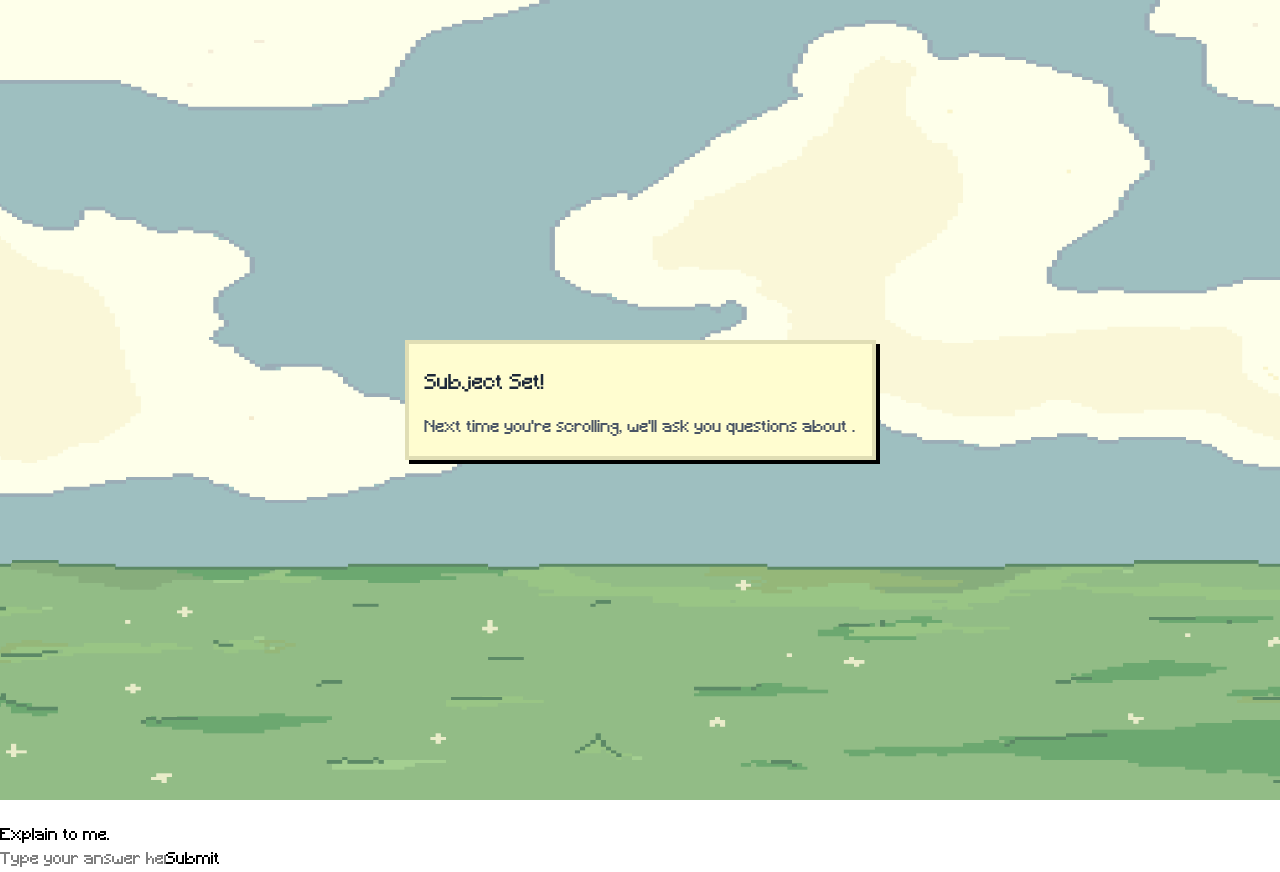
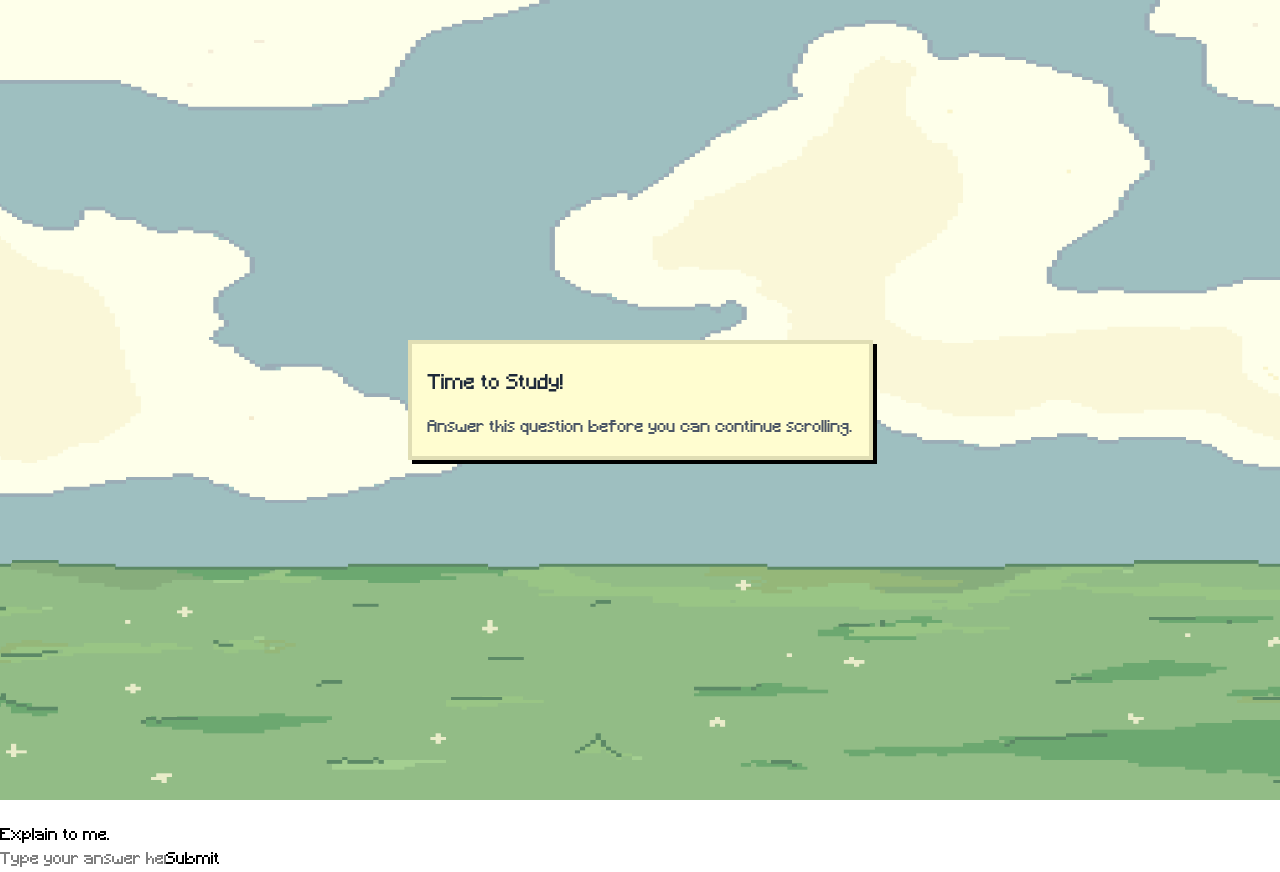
Before and after one commit to OliveOfTheBranch/2026-WDCCxSESA-Hackathon, a React (Vite) app: page / in a window 1280 px wide. Built offline with nearby package versions, Linux system fonts and the light colour scheme.

Commit message:
refactor: redirect param uses subject instead

```diff
--- a/src/App.tsx
+++ b/src/App.tsx
@@ -12,9 +12,6 @@ function App() {
 
   const givenSubject = searchParams.get("subject") || "";
   if (givenSubject) localStorage.setItem("subject", givenSubject);
-
-  const givenRedirect = searchParams.get("redirect") || "";
-  const isRedirect = givenRedirect === "true";
 
   const handleChangeAnswer = (event: any) => {
     setAnswer(event.target.value);
@@ -35,7 +32,7 @@ function App() {
         style={{ backgroundImage: `url(${bgImg})` }}
       >
         <div className="max-w-130 bg-[#fffdd0] border-4 border-[#e0deb4] p-4 shadow-[4px_4px_0px_0px_rgba(0,0,0,1)]">
-          {isRedirect ? (
+          {!givenSubject ? (
             <>
               <h2 className="text-xl py-2.5 font-bold text-gray-800">
                 Time to Study!
```
